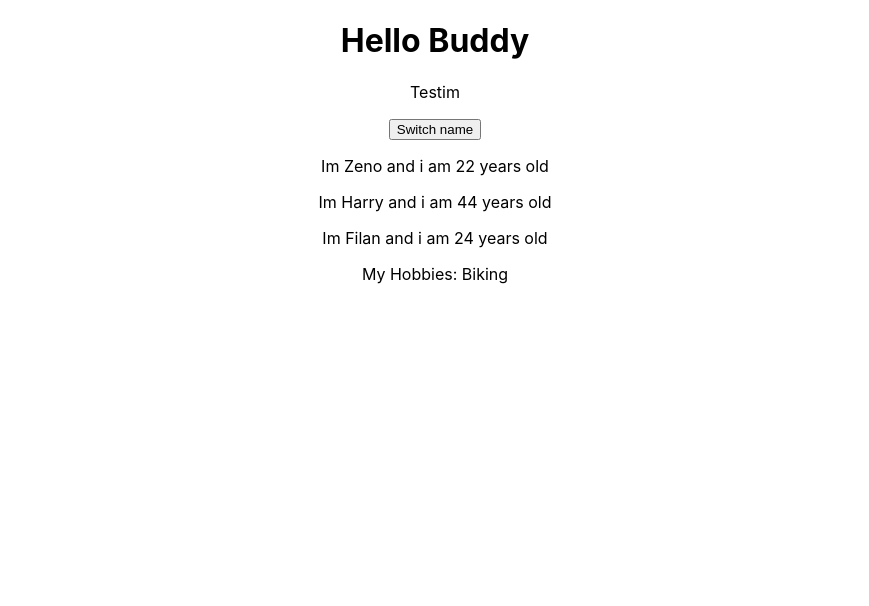
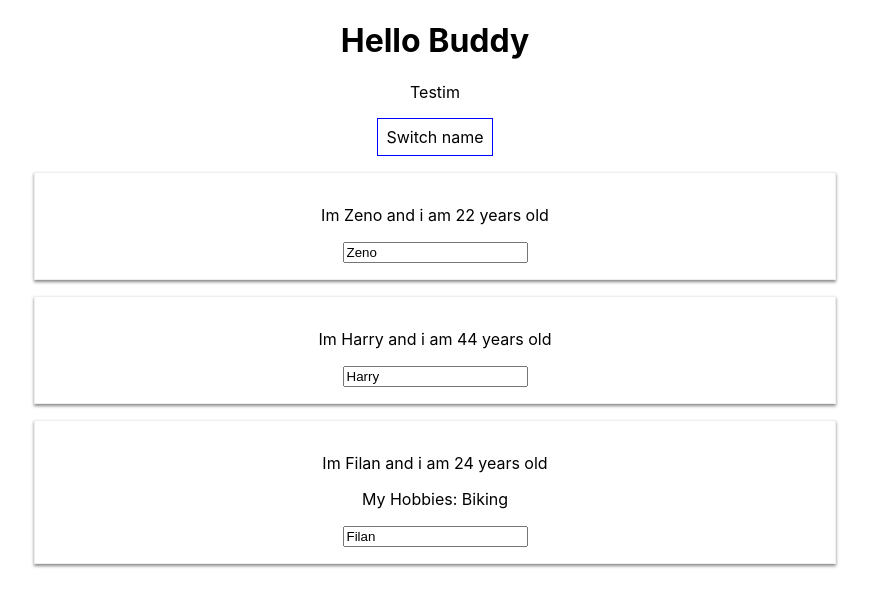
Before and after one commit to Freskim7/react-complete-guide, a React (Create React App) app: page / in a window 1280 px wide. Shown: the top 606 px of the page, without its empty margins (205-1074 px from the left). Built offline with nearby package versions, Linux system fonts and the light colour scheme.

Commit message:
Update 2

```diff
--- a/src/App.js
+++ b/src/App.js
@@ -1,3 +1,4 @@
+import { hover } from '@testing-library/user-event/dist/hover';
 import { useState } from 'react';
 import './App.css';
 import Person from "./Person/Person";
@@ -6,42 +7,69 @@ import Person from "./Person/Person";
 // The code inside the return is not html but JSX
 function App() {
 
- const [personsState, setPersonsState] = useState({
+  const [personsState, setPersonsState] = useState({
     persons: [
-      {name: "Zeno", age: 22},
-      {name: "Harry", age: 44},
-      {name: "Filan", age: 24}
+      { name: "Zeno", age: 22 },
+      { name: "Harry", age: 44 },
+      { name: "Filan", age: 24 }
     ],
-    otherState: "some other value"
-});
+  });
 
-const switchNameHandler = () => {
-    setPersonsState ({
+  const [otherState, setOtherState] = useState("some other value");
+  console.log(personsState, otherState);
+
+  const switchNameHandler = (newName) => {
+    setPersonsState({
       persons: [
-        {name: "ZenoSama", age: 22},
-        {name: "HarryPotter", age: 25},
-        {name: "FilanFisteku", age: 24}
+        { name: newName, age: 22 },
+        { name: "HarryPotter", age: 25 },
+        { name: "FilanFisteku", age: 24 }
       ],
     });
+  }
+    const nameChangedHandler = (event) => {
+      setPersonsState({
+        persons: [
+          { name: "Zeno", age: 22 },
+          { name: "HarryPotter", age: 25 },
+          { name: event.target.value, age: 24 }
+        ],
+      });
+  }
 
-}
+
+  const style = {
+    backgroundColor: "white",
+    font: "inherit",
+    border: "1px solid blue",
+    padding: "8px",
+    cursor: "pointer"
+  }
 
   return (
     <div className="App">
       <h1>Hello Buddy</h1>
       <p>Testim</p>
-      <button onClick={switchNameHandler}>Switch name</button>
-      <Person name = {personsState.persons[0].name} age ={personsState.persons[0].age}/>
-      <Person name = {personsState.persons[1].name} age={personsState.persons[1].age}/>
-      <Person name = {personsState.persons[2].name} age={personsState.persons[2].age}>My Hobbies: Biking</Person>
+      <button style={style} onClick={() => switchNameHandler("ZenoSama")}>Switch name</button>
+       <Person name={personsState.persons[0].name} age={personsState.persons[0].age} />
+      <Person
+        name={personsState.persons[1].name}
+        age={personsState.persons[1].age}
+        click={switchNameHandler.bind(this, "OmniKing!")} />
+      <Person
+      name = {personsState.persons[2].name}
+      age = {personsState.persons[2].age}
+      changed = {nameChangedHandler}>My Hobbies: Biking</Person>
     </div>
 
   );
 }
 
+
+
 export default App;
 
 
-{/* <Person name = "Zeno" age="22"/>
+/* <Person name = "Zeno" age="22"/>
 <Person name = "Harry" age="44"/>
-<Person name = "Filan" age="24">My Hobbies: Biking</Person> */}
+<Person name = "Filan" age="24">My Hobbies: Biking</Person> */
--- /dev/null
+++ b/src/Person/Person.css
@@ -0,0 +1,9 @@
+.Person {
+
+    width: 60%;
+    margin: 16px auto;
+    border:  1px solid #eee;
+    box-shadow: 0 2px 3px #888888;
+    padding: 16px;
+    text-align: center;
+}
--- a/src/Person/Person.js
+++ b/src/Person/Person.js
@@ -1,16 +1,17 @@
 
+import "./Person.css";
 // This is the same as the one below
 // const person = function() {
 //     return <p>Im a person</p>
 // }
 
-
 const person = (props) => {
     // return <p>Im a person and i am {Math.floor(Math.random() * 30)} years old</p>
     return (
-        <div>
-            <p>Im {props.name} and i am {props.age} years old</p>
+        <div className="Person">
+            <p onClick={props.click}>Im {props.name} and i am {props.age} years old</p>
             <p>{props.children}</p>
+            <input type="text" onChange={props.changed} value={props.name}/>
         </div>
     );
     // .children is used to acces everything that is in the middle of <person></person> component
```
